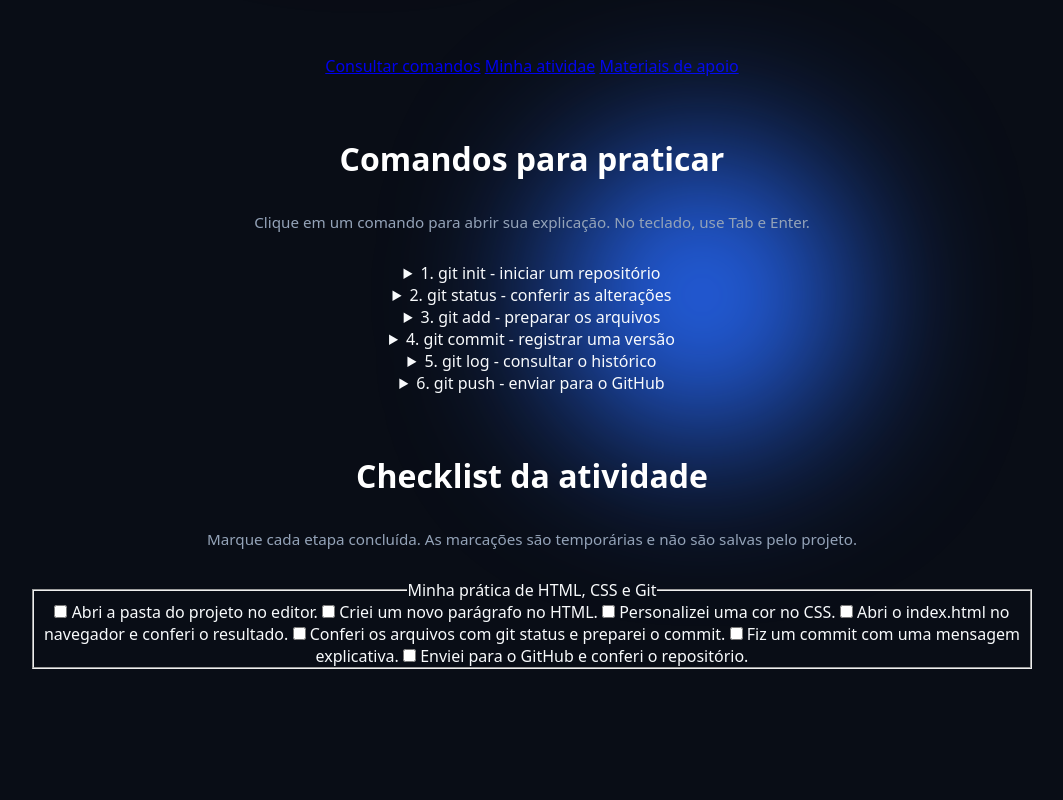
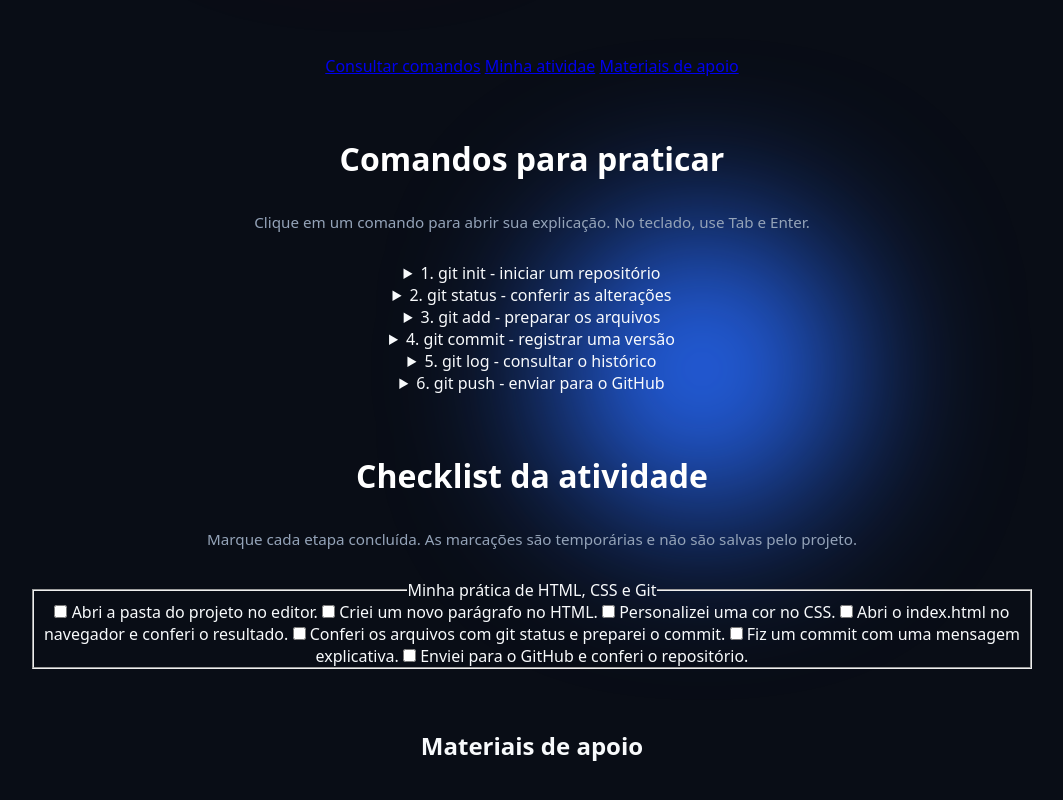
Before and after one commit to Ismaelvs16/ismael.PA, a plain HTML site: page index.html in a window 1280 px wide. Shown: the part 772-1572 px from the top of the page, without its empty margins (108-1171 px from the left). Before the commit the page ends 1521 px from the top, so only its background shows below. Drawn offline with Linux system fonts and the light colour scheme.

Commit message:
section h2 Materiais de apoio

```diff
--- a/index.html
+++ b/index.html
@@ -140,6 +140,10 @@
              <label><input type="checkbox"> <span>Enviei para o GitHub e conferi o repositório.</span></label>
          </fieldset>
      </section>
+
+     <section>
+        <h2>Materiais de apoio</h2>
+     </section>
 </body>
 
 </html>
```
